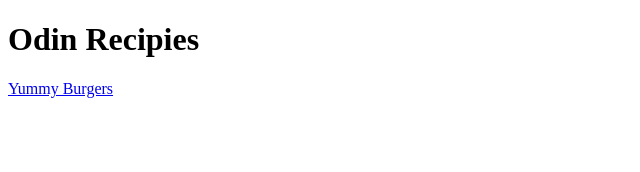
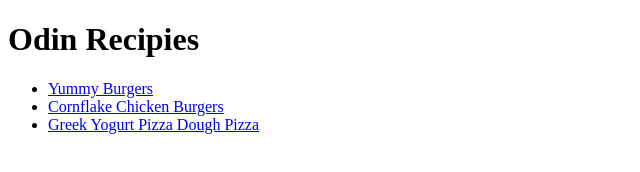
Before and after one commit to theonecole/odin-recipes, a plain HTML site: page index.html in a window 1280 px wide. Shown: the whole page, without its empty margins (0-640 px from the left). Drawn offline with Linux system fonts and the light colour scheme.

Commit message:
Add list and links to recipe pages

```diff
--- a/index.html
+++ b/index.html
@@ -7,6 +7,11 @@
 
     <body>
         <h1>Odin Recipies</h1>
-        <a href="recipes/burgers.html">Yummy Burgers</a>
+        <ul>
+            <li><a href="recipes/burgers.html">Yummy Burgers</a></li>
+            <li><a href="recipes/chicken.html">Cornflake Chicken Burgers</a></li>
+            <li><a href="recipes/pizza.html">Greek Yogurt Pizza Dough Pizza</a></li>
+        </ul>
+
     </body>
 </html>
```
